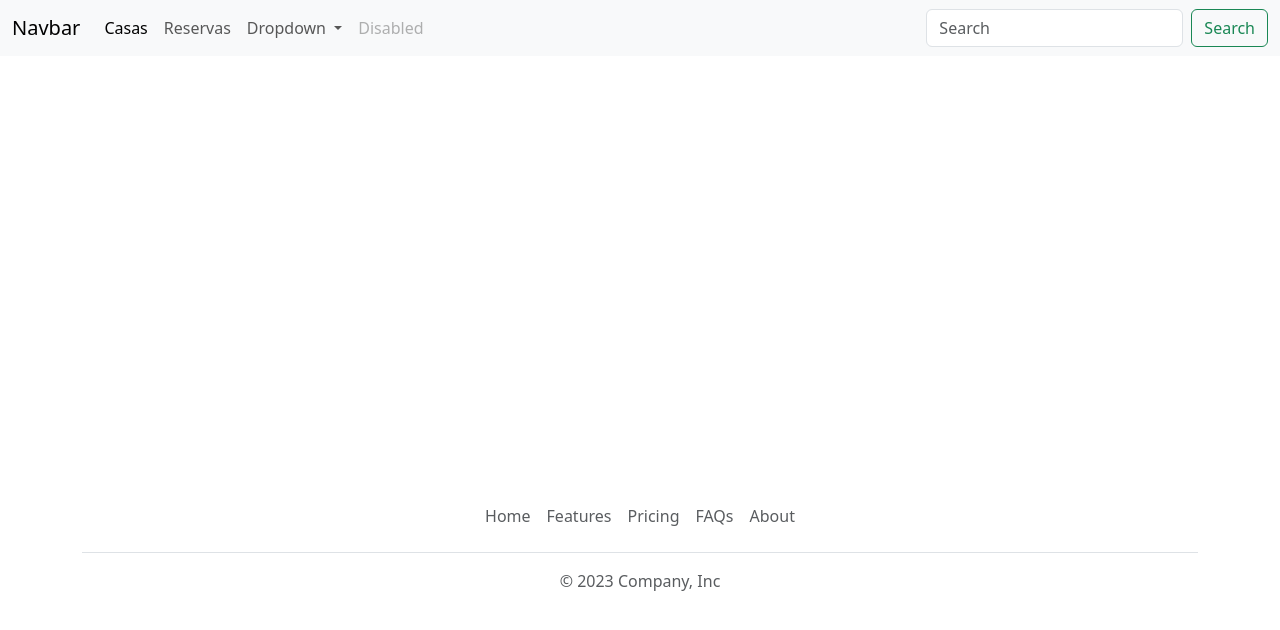
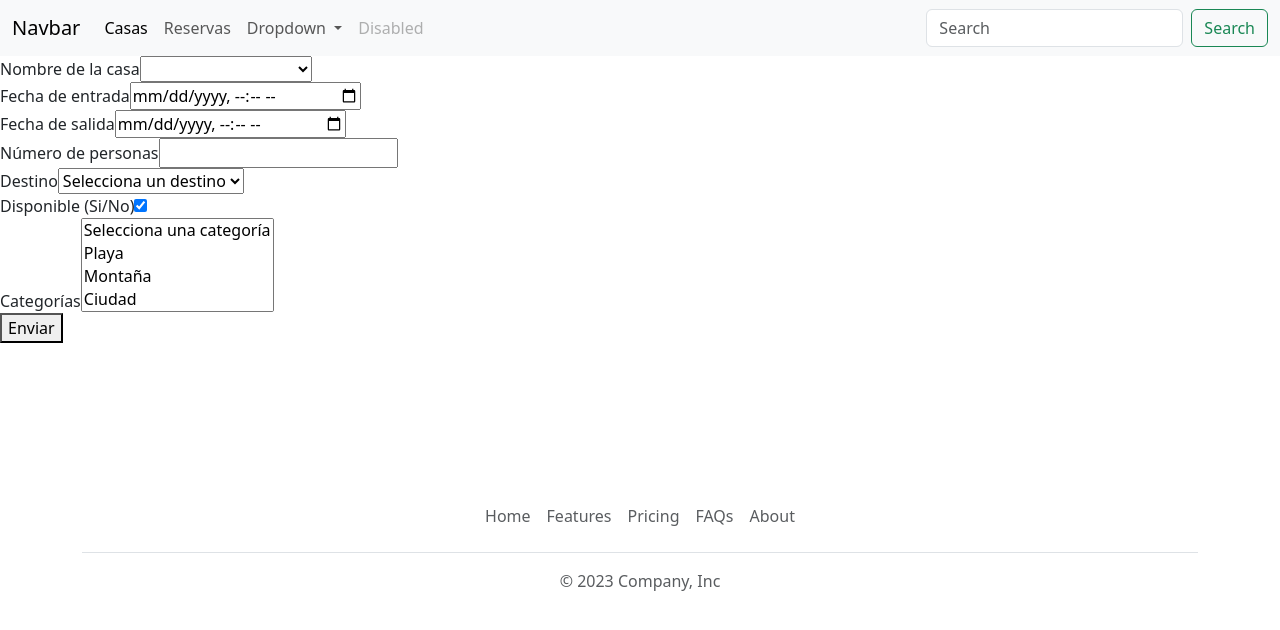
Before and after one commit to almudenadomenech/ANGULAR_GRUPO-5, an Angular app in the folder FRONTED/: page /booking/form in a window 1280 px wide. Before the commit this address led to /. Shown: the top 630 px of the page. Built offline with nearby package versions, Linux system fonts and the light colour scheme.

Commit message:
avances booking form

```diff
--- a/FRONTED/src/app/app.component.html
+++ b/FRONTED/src/app/app.component.html
@@ -37,6 +37,7 @@
 
 <div style="min-height: 400px;">
   <router-outlet></router-outlet>
+<!--  <app-book-form></app-book-form>  -->
 </div>
 
 
--- a/FRONTED/src/app/app.component.ts
+++ b/FRONTED/src/app/app.component.ts
@@ -1,6 +1,7 @@
 import { Component } from '@angular/core';
 import { RouterOutlet } from '@angular/router';
 import { HouseDetailComponent } from "./house-detail/house-detail.component";
+import { BookingFormComponent } from './booking-form/booking-form.component';
 
 
 @Component({
@@ -8,7 +9,7 @@ import { HouseDetailComponent } from "./house-detail/house-detail.component";
     standalone: true,
     templateUrl: './app.component.html',
     styleUrl: './app.component.css',
-    imports: [RouterOutlet, HouseDetailComponent]
+    imports: [RouterOutlet, HouseDetailComponent, BookingFormComponent]
 })
 export class AppComponent {
   title = 'FRONTED';
--- a/FRONTED/src/app/booking-form/booking-form.component.html
+++ b/FRONTED/src/app/booking-form/booking-form.component.html
@@ -1 +1,66 @@
-<p>booking-form works!</p>
+
+<form [formGroup]="bookForm" (ngSubmit)="save()">
+
+    <div>
+        <label for="id">Nombre de la casa</label>
+        <select id="id" formControlName="id">
+            <option value="">Selecciona una casa</option>
+            <option value="id 1">Hershel</option>
+            <option value="id 2">Coop</option>
+            <option value="id 3">Virgil</option>
+            <option value="id 4">Harriet</option>
+            <option value="id 5">Lanny</option>
+        </select>
+
+    </div>
+
+    <div>
+        <label for="entryDate">Fecha de entrada</label>
+        <input type="datetime-local" id="entryDate" formControlName="entryDate">
+    </div>
+
+    <div>
+        <label for="departureDate">Fecha de salida</label>
+        <input type="datetime-local" id="departureDate" formControlName="departureDate">
+    </div>
+
+    <div>
+        <label form="people">Número de personas</label>
+        <input type="number" id="people" formControlName="people">
+    </div>
+
+    <div>
+        <label>Destino</label>
+        <select id="destination" formControlName="destination">
+            <option value="">Selecciona un destino</option>
+            <option value="id 1">Asturias</option>
+            <option value="id 2">Asturias</option>
+            <option value="id 3">Asturias</option>
+            <option value="id 4">Asturias</option>
+            <option value="id 5">Asturias</option>
+        </select>    </div>
+
+    <div>
+        <label for="available">Disponible (Si/No)</label>
+        <input type="checkbox" id="available" formControlName="available">
+    </div>
+
+    <div>
+        <label for="topics">Categorías</label>
+        <select id="topics" formControlName="topics" multiple>
+            <option value="">Selecciona una categoría</option>
+            <option value="playa">Playa</option>
+            <option value="montaña">Montaña</option>
+            <option value="ciudad">Ciudad</option>
+            <option value="ciudad">Pueblo</option>
+
+
+
+        </select>
+    </div>
+
+    <button type="submit">Enviar</button>
+
+
+
+</form>
--- a/FRONTED/src/app/booking-form/booking-form.component.ts
+++ b/FRONTED/src/app/booking-form/booking-form.component.ts
@@ -1,12 +1,62 @@
 import { Component } from '@angular/core';
+import { FormControl, FormGroup, FormsModule, ReactiveFormsModule } from '@angular/forms';
+import { Booking } from '../interfaces/booking.model';
 
 @Component({
   selector: 'app-booking-form',
   standalone: true,
-  imports: [],
+  imports: [ReactiveFormsModule, FormsModule],
   templateUrl: './booking-form.component.html',
   styleUrl: './booking-form.component.css'
 })
 export class BookingFormComponent {
 
+  bookForm = new FormGroup({
+    id: new FormControl(),
+    entryDate: new FormControl(new Date()),
+    //entryDate: new FormControl(new Date().toISOSString().slice(0,16))
+    departureDate: new FormControl(new Date()),
+    people: new FormControl(),
+    destination: new FormControl(''),
+    available: new FormControl(true),
+    category: new FormControl(),
+    topics: new FormControl([]),
+  });
+
+  save(): void {
+
+    const id = this.bookForm.get('id')?.value;
+    console.log(id);
+
+    const entryDate = this.bookForm.get('entryDate')?.value;
+    console.log(entryDate);
+
+    const departureDate = this.bookForm.get('departureDate')?.value;
+    console.log(departureDate);
+
+    const people = this.bookForm.get('people')?.value;
+    console.log(people);
+
+    const destination = this.bookForm.get('destination')?.value;
+    console.log(destination);
+
+    const available = this.bookForm.get('available')?.value;
+    console.log(available);
+
+    const topics = this.bookForm.get('topics')?.value;
+    console.log(topics);
+
+
+/*    const booking: Booking = {
+      id: this.bookForm.get('id')?.value ?? 0,
+      entryDate: this.bookForm.get('entryDate')?.value ?? new Date(),
+      departureDate: this.bookForm.get('departureDate')?.value ?? new Date(),
+      people: this.bookForm.get('people')?.value ?? 0,
+      destination: this.bookForm.get('destination')?.value ?? 'default',
+      available: this.bookForm.get('available')?.value ?? true,
+
+    }  */
+  }
+
+
 }
--- a/FRONTED/src/app/interfaces/booking.model.ts
+++ b/FRONTED/src/app/interfaces/booking.model.ts
@@ -10,6 +10,7 @@ export interface Booking {
         departureDate: Date,
         people: number;
         destination: string;
+        available: boolean;
 
         users: User;
         houses: House;
```
Also changed, not shown: FRONTED/src/app/app.routes.ts (+6 -1 lines).
